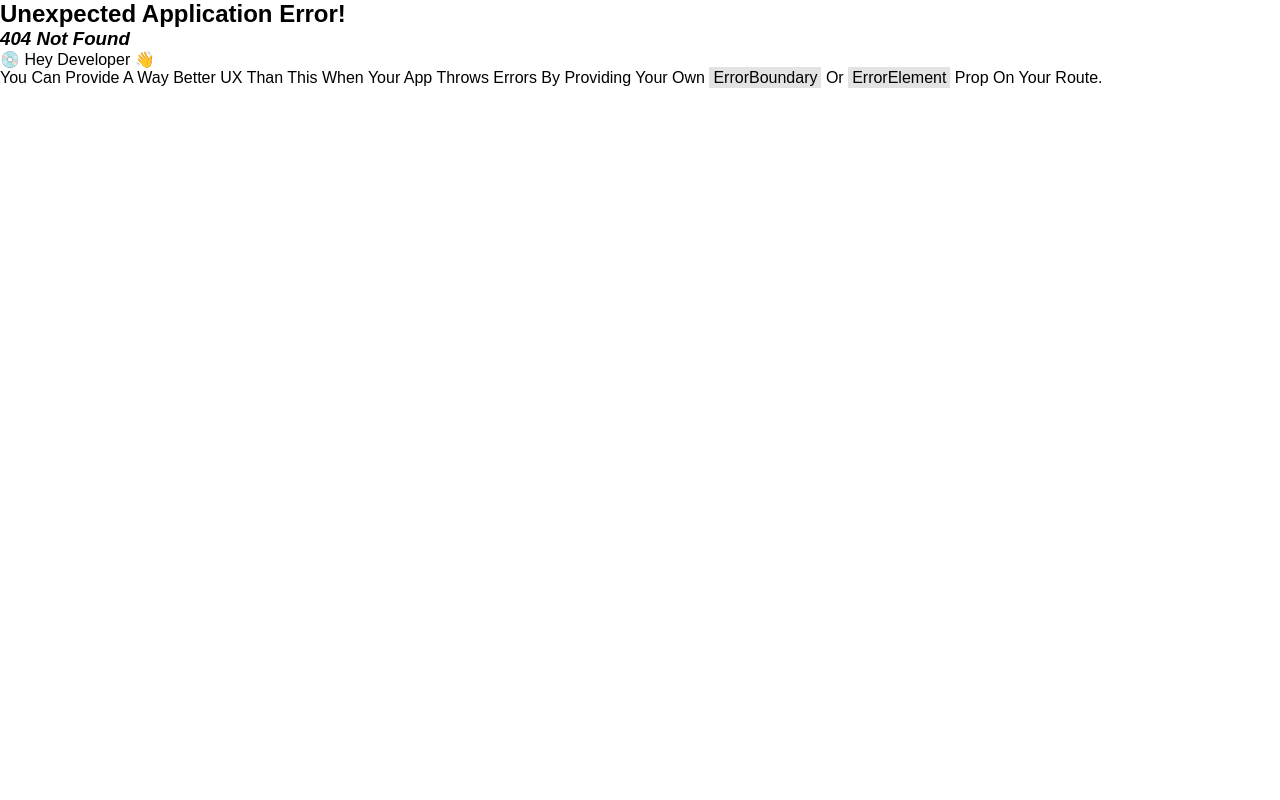
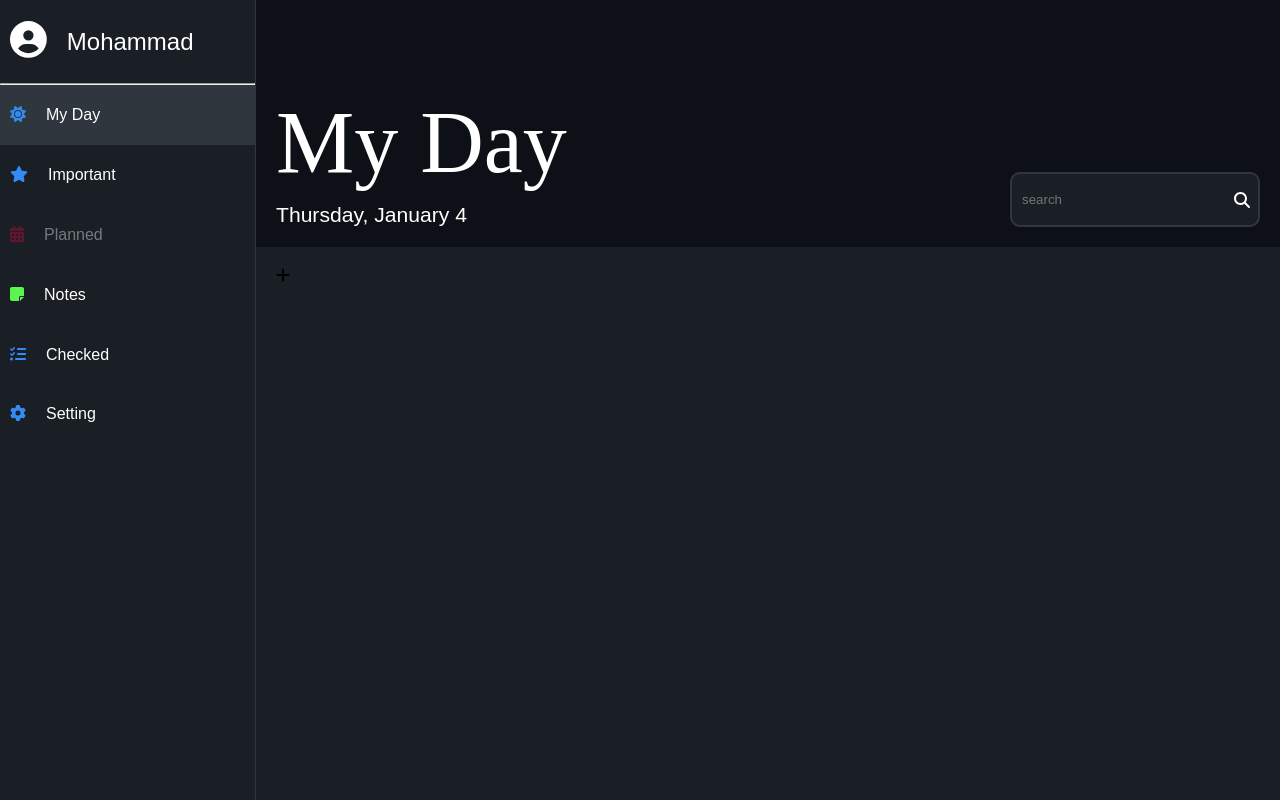
Before and after one commit to MohammadNourizadeh/taskManager2, a React (Vite) app: page /admin/notes in a window 1280 px wide. Before the commit this address had no page. Built offline with nearby package versions, Linux system fonts and the light colour scheme; data requests are answered from the project's data file.

Commit message:
working on notes page

```diff
--- a/src/layOuts/admin/components/sideBar/sideBarItems.js
+++ b/src/layOuts/admin/components/sideBar/sideBarItems.js
@@ -28,8 +28,8 @@ const sideBarItems = [
         itemName: "notes",
         iconColor: "rgb(91, 246, 77)",
         isLink: true,
-        linkAddress: '/',
-        disable: true
+        linkAddress: '/admin/notes',
+        disable: false
     },
     {
         iconName: faTasks,
--- /dev/null
+++ b/src/pages/notesPage/NotesPage.jsx
@@ -0,0 +1,13 @@
+import { FontAwesomeIcon } from "@fortawesome/react-fontawesome";
+import styles from "./NotesPage.module.scss";
+import { faAdd } from "@fortawesome/free-solid-svg-icons";
+
+export default function NotesPage() {
+  return (
+    <div className={styles.king}>
+      <div>
+        <FontAwesomeIcon icon={faAdd} />
+      </div>
+    </div>
+  );
+}
--- /dev/null
+++ b/src/pages/notesPage/NotesPage.module.scss
@@ -0,0 +1,5 @@
+.king {
+  display: flex;
+  gap: 20px;
+  padding: 20px;
+}
```
Also changed, not shown: src/routes.jsx (+6 -1 lines).
